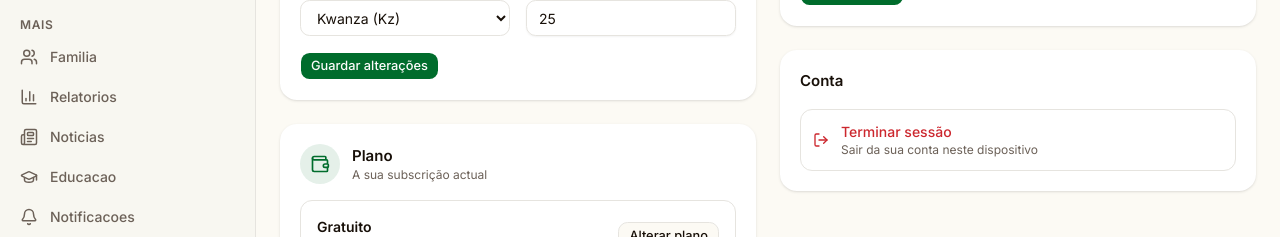
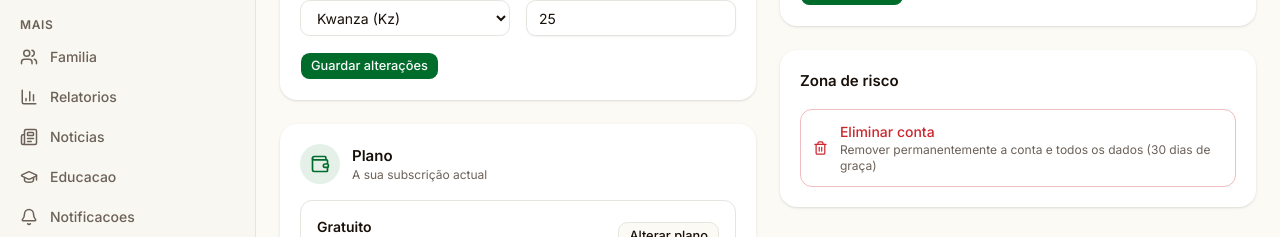
Before and after one commit to bentocussei/ofinanceiro, a Next.js app in the folder apps/web/: page /settings in a window 1280 px wide. Shown: the part 400-637 px from the top of the page. Built offline with nearby package versions, Linux system fonts and the light colour scheme; no server answers.

Commit message:
fix(web): settings — replace logout with delete account (logout already in sidebar)

```diff
--- a/apps/web/src/app/(dashboard)/settings/page.tsx
+++ b/apps/web/src/app/(dashboard)/settings/page.tsx
@@ -1,6 +1,6 @@
 "use client"
 
-import { Lock, LogOut, Mail, Phone, User, Wallet } from "lucide-react"
+import { Lock, Mail, Phone, Trash2, User, Wallet } from "lucide-react"
 import { useEffect, useState } from "react"
 
 import { Button } from "@/components/ui/button"
@@ -225,21 +225,23 @@ export default function SettingsPage() {
             </div>
           </section>
 
-          {/* Account actions */}
+          {/* Danger zone */}
           <section className="rounded-xl bg-card shadow-sm p-5">
-            <h2 className="text-[15px] font-semibold mb-4">Conta</h2>
-            <div className="space-y-3">
-              <button
-                onClick={logout}
-                className="flex w-full items-center gap-3 rounded-lg border border-border p-3 text-sm text-destructive hover:bg-destructive/5 transition-colors"
-              >
-                <LogOut className="h-4 w-4" />
-                <div className="text-left">
-                  <p className="font-medium">Terminar sessão</p>
-                  <p className="text-xs text-muted-foreground">Sair da sua conta neste dispositivo</p>
-                </div>
-              </button>
-            </div>
+            <h2 className="text-[15px] font-semibold mb-4">Zona de risco</h2>
+            <button
+              onClick={() => {
+                if (confirm("Tem a certeza que deseja eliminar a sua conta? Esta acção é irreversível. Os seus dados serão eliminados após 30 dias.")) {
+                  alert("Funcionalidade disponível em breve. Contacte o suporte para eliminar a conta.")
+                }
+              }}
+              className="flex w-full items-center gap-3 rounded-lg border border-destructive/30 p-3 text-sm text-destructive hover:bg-destructive/5 transition-colors"
+            >
+              <Trash2 className="h-4 w-4" />
+              <div className="text-left">
+                <p className="font-medium">Eliminar conta</p>
+                <p className="text-xs text-muted-foreground">Remover permanentemente a conta e todos os dados (30 dias de graça)</p>
+              </div>
+            </button>
           </section>
         </div>
       </div>
```
